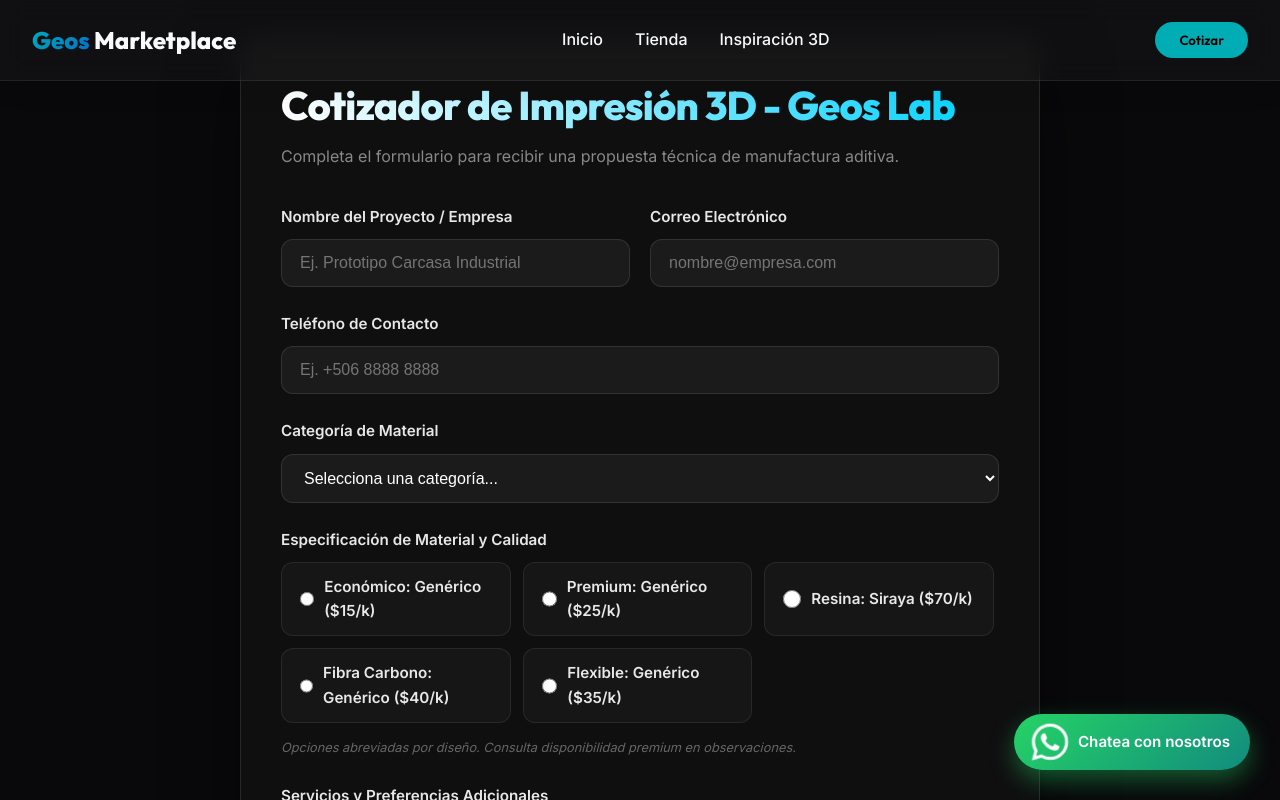
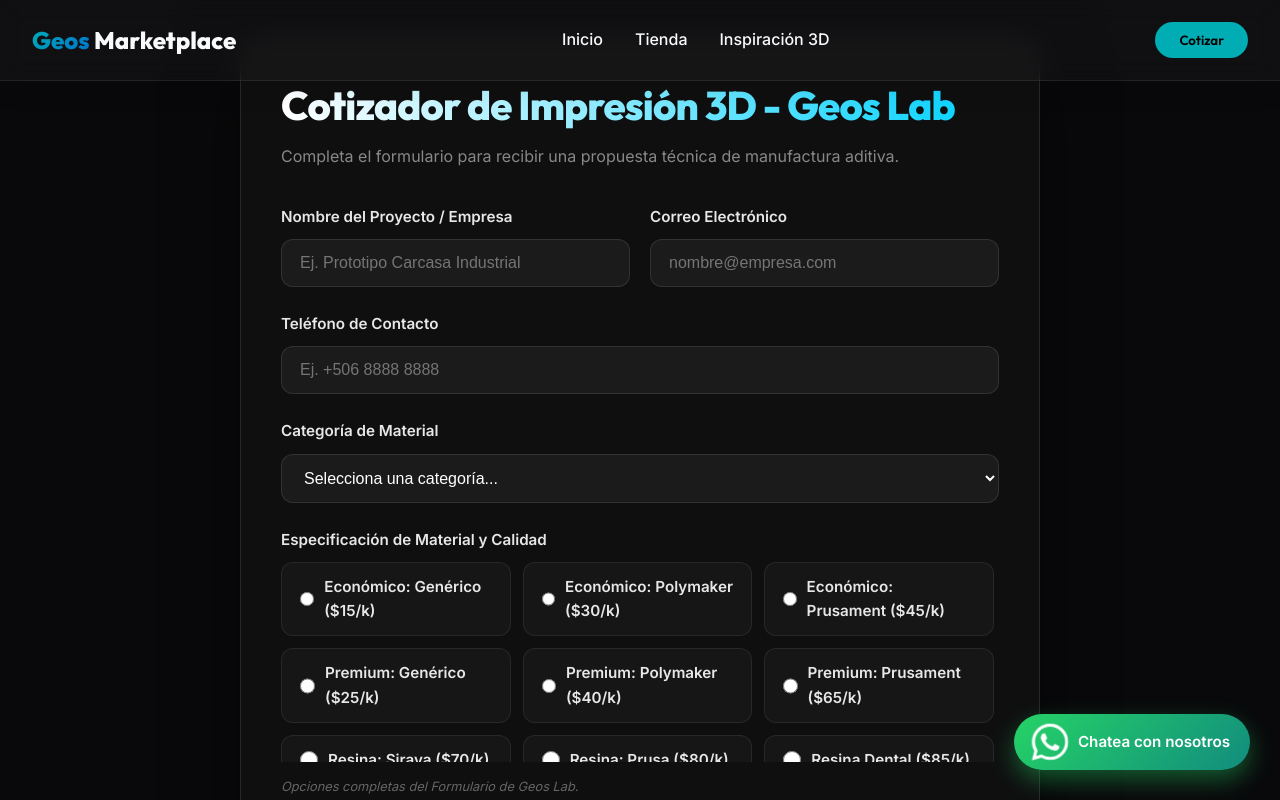
Before and after one commit to emendez002/geos, a React (Vite) app: page / in a window 1280 px wide. Both pictures are taken after a click on the button "Cotizar". Shown: the top 800 px of the page. Built offline with nearby package versions, Linux system fonts and the light colour scheme.

Commit message:
Fix: Sincronización total de opciones (Materiales y Términos) para evitar Error 400

```diff
--- a/src/components/QuoteForm.jsx
+++ b/src/components/QuoteForm.jsx
@@ -87,23 +87,59 @@
                   <span>Económico: Genérico ($15/k)</span>
                 </label>
                 <label className="radio-option">
+                  <input type="radio" name="entry.342450411" value="Económico: Polymaker ($30/k)" />
+                  <span>Económico: Polymaker ($30/k)</span>
+                </label>
+                <label className="radio-option">
+                  <input type="radio" name="entry.342450411" value="Económico: Prusament ($45/k)" />
+                  <span>Económico: Prusament ($45/k)</span>
+                </label>
+                <label className="radio-option">
                   <input type="radio" name="entry.342450411" value="Premium: Genérico ($25/k)" />
                   <span>Premium: Genérico ($25/k)</span>
+                </label>
+                <label className="radio-option">
+                  <input type="radio" name="entry.342450411" value="Premium: Polymaker ($40/k)" />
+                  <span>Premium: Polymaker ($40/k)</span>
+                </label>
+                <label className="radio-option">
+                  <input type="radio" name="entry.342450411" value="Premium: Prusament ($65/k)" />
+                  <span>Premium: Prusament ($65/k)</span>
                 </label>
                 <label className="radio-option">
                   <input type="radio" name="entry.342450411" value="Resina: Siraya ($70/k)" />
                   <span>Resina: Siraya ($70/k)</span>
                 </label>
                 <label className="radio-option">
+                  <input type="radio" name="entry.342450411" value="Resina: Prusa ($80/k)" />
+                  <span>Resina: Prusa ($80/k)</span>
+                </label>
+                <label className="radio-option">
+                  <input type="radio" name="entry.342450411" value="Resina Dental ($85/k)" />
+                  <span>Resina Dental ($85/k)</span>
+                </label>
+                <label className="radio-option">
+                  <input type="radio" name="entry.342450411" value="Resina Joyería (Castable) ($60/k)" />
+                  <span>Resina Joyería (Castable) ($60/k)</span>
+                </label>
+                <label className="radio-option">
                   <input type="radio" name="entry.342450411" value="Fibra Carbono: Genérico ($40/k)" />
                   <span>Fibra Carbono: Genérico ($40/k)</span>
+                </label>
+                <label className="radio-option">
+                  <input type="radio" name="entry.342450411" value="Fibra Carbono: Prusament PC Blend ($75/k)" />
+                  <span>Fibra Carbono: Prusament PC Blend ($75/k)</span>
                 </label>
                 <label className="radio-option">
                   <input type="radio" name="entry.342450411" value="Flexible: Genérico ($35/k)" />
                   <span>Flexible: Genérico ($35/k)</span>
                 </label>
+                <label className="radio-option">
+                  <input type="radio" name="entry.342450411" value="Flexible: Resina Prusa ($80/k)" />
+                  <span>Flexible: Resina Prusa ($80/k)</span>
+                </label>
               </div>
-              <p className="field-hint">Opciones abreviadas por diseño. Consulta disponibilidad premium en observaciones.</p>
+              <p className="field-hint">Opciones completas del Formulario de Geos Lab.</p>
             </div>
 
             <div className="form-group">
@@ -111,19 +147,19 @@
               <div className="checkbox-grid">
                 <label className="checkbox-option">
                   <input type="checkbox" name="entry.940878282" value="Atención Prioritaria (Inmediatez y urgencia)" />
-                  <span>Atención Prioritaria</span>
+                  <span>Atención Prioritaria (Inmediatez y urgencia)</span>
                 </label>
                 <label className="checkbox-option">
                   <input type="checkbox" name="entry.940878282" value="Post-procesado (Acabado final)" />
-                  <span>Post-procesado</span>
+                  <span>Post-procesado (Acabado final)</span>
                 </label>
                 <label className="checkbox-option">
                   <input type="checkbox" name="entry.940878282" value="Modelado simple de la pieza" />
-                  <span>Modelado simple</span>
+                  <span>Modelado simple de la pieza</span>
                 </label>
                 <label className="checkbox-option">
                   <input type="checkbox" name="entry.940878282" value="Sin post-procesado (Costo menor)" />
-                  <span>Sin post-procesado</span>
+                  <span>Sin post-procesado (Costo menor)</span>
                 </label>
               </div>
             </div>
@@ -140,8 +176,8 @@
 
             <div className="form-acceptance">
               <label className="checkbox-option">
-                <input type="checkbox" name="entry.791947649" value="Acepto los términos y condiciones" required />
-                <span>Acepto que mis datos sean procesados para la cotización técnica.</span>
+                <input type="checkbox" name="entry.791947649" value="Entiendo y estoy de acuerdo con estos términos" required />
+                <span>Entiendo y estoy de acuerdo con estos términos.</span>
               </label>
             </div>
 
```
